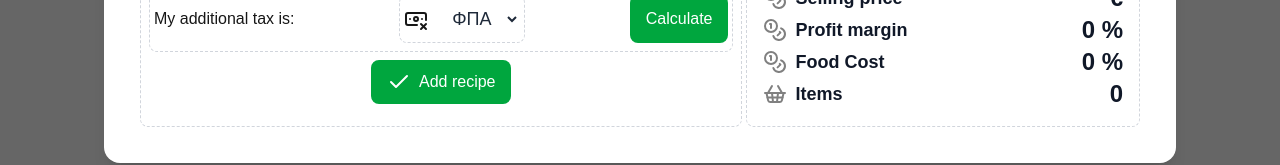
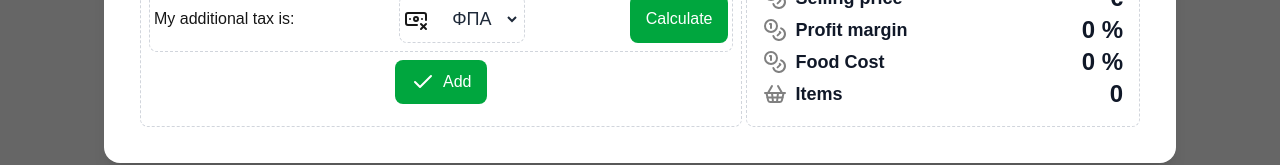
Before and after one commit to st9ho3/chat-agent, a Next.js app: page /recipes/create in a window 1280 px wide. Shown: the part 533-698 px from the top of the page. Built offline with nearby package versions, Linux system fonts and the light colour scheme; no server answers; the database is empty.

Commit message:
Fixing the form

```diff
--- a/src/app/components/ingredients/ingredientsTable.tsx
+++ b/src/app/components/ingredients/ingredientsTable.tsx
@@ -57,7 +57,7 @@ const IngredientsTable = ({items}: {items: Ingredient[]}) => {
 
                {/* Cell 2: Price */}
               <td className="hidden md:table-cell align-middle text-center md:text-start md:pl-4">
-                € { Number(item.unitPrice) < 1 ? Number(item.unitPrice).toFixed(3) : Number(item.unitPrice).toFixed(1) } / <span className="font-bold">{item.unit}</span>
+                € { Number(item.unitPrice) < 1 ? Number(item.unitPrice).toFixed(3) : Number(item.unitPrice).toFixed(1) } / <span className="font-bold">{item.unit === 'kg' || item.unit === 'g' ? 'g': item.unit === 'ml' || item.unit === 'L' ? 'ml' : 'piece'}</span>
               </td>
 
 
--- a/src/app/components/recipes/recipeForm/formComponents/submitButton.tsx
+++ b/src/app/components/recipes/recipeForm/formComponents/submitButton.tsx
@@ -2,15 +2,25 @@ import React from 'react'
 import { Check } from 'lucide-react'
 
 interface Props {
+    mode: "create" | "edit"
     isSubmitting: boolean
 }
 
-const SubmitButton = ({isSubmitting}: Props) => {
+const SubmitButton = ({isSubmitting, mode}: Props) => {
+
+  let buttonText = ""
+
+  if (isSubmitting) {
+    buttonText = mode === "create" ? "Submitting..." : "Updating..."
+  } else {
+    buttonText = mode === "create" ? "Add" : "Update"
+  }
+
   return (
     <div className='flex justify-center'>
         <div className="flex items-center justify-center gap-2 px-4 py-2.5 rounded-lg bg-green-600 text-white hover:bg-green-700 focus:outline-none focus:ring-2 focus:ring-green-500 focus:ring-opacity-50 transition-colors w-full sm:w-auto flex-shrink-0" >
           {!isSubmitting && <Check />}
-          <button type='submit' disabled={isSubmitting}  > {isSubmitting ? "Submitting..." : "Add recipe"}</button>
+          <button type='submit' disabled={isSubmitting}  > {buttonText} </button>
         </div>
       </div>
   )
--- a/src/app/components/recipes/recipeForm/recipeForm.tsx
+++ b/src/app/components/recipes/recipeForm/recipeForm.tsx
@@ -77,7 +77,7 @@ const RecipeForm = ({ingredients, recipe, recipeIngredients, mode}: RecipeFormPr
 
           {state.file && <SelectedFileBadge /> }
 
-          <SubmitButton isSubmitting={isSubmitting} />
+          <SubmitButton isSubmitting={isSubmitting} mode={mode} />
 
         </form>
 
--- a/src/app/hooks/useIngredientsForm.tsx
+++ b/src/app/hooks/useIngredientsForm.tsx
@@ -43,7 +43,7 @@ export const useIngredientForm = ({ mode, ingredient }: UseIngredientFormProps)
 
   const handlePrice = (e: React.ChangeEvent<HTMLInputElement>) => {
     const { value } = e.target;
-    if (value === '' || /^(\d+\.?\d*)$/.test(value)) {
+    if (value === '' || /^\d*\.?\d*$/.test(value)) {
       setPrice(value);
     }
     setErrors([]);
@@ -111,13 +111,16 @@ export const useIngredientForm = ({ mode, ingredient }: UseIngredientFormProps)
         }
       }
     } else if (mode === 'edit' && ingredient) {
+
+      const normalizedUnitPrice = normalizePrice(price, unit, quantity);
+
       // Edit mode logic
       const updatedIngredient: Ingredient = {
         id: ingredient.id,
         icon: ingredient.icon || '🥑',
         name: name,
         unit: unit as Unit,
-        unitPrice: Number(price),
+        unitPrice: normalizedUnitPrice,
         quantity: quantity,
         usage: ingredient.usage || "0"
       };
--- a/src/shemas/recipe.ts
+++ b/src/shemas/recipe.ts
@@ -82,7 +82,7 @@ export const IngredientSchema = z.object({
   icon: z.string().optional().nullable(),
   name: z.string().min(1, "Name is required"),
   unit: z.string().min(1, "Unit is required"),
-  unitPrice: z.number().min(0, "Unit price must be non-negative"),
+  unitPrice: z.number().min(0.001, "Unit price can't be zero."),
   quantity: z.number().min(1, "Quantity must be non-negative"),
   usage: z.string()
 });
@@ -94,7 +94,7 @@ export const DBIngredientSchema = z.object({
   icon: z.string().optional().nullable(),
   name: z.string().min(1, "Name is required"),
   unit: z.string().min(1, "Unit is required"),
-  unitPrice: z.string().min(0, "Unit price must be non-negative"),
+  unitPrice: z.string().min(0.001, "Unit price can't be zero."),
   quantity: z.string().min(1, "Quantity must be non-negative"),
   usage: z.string()
 });
```
